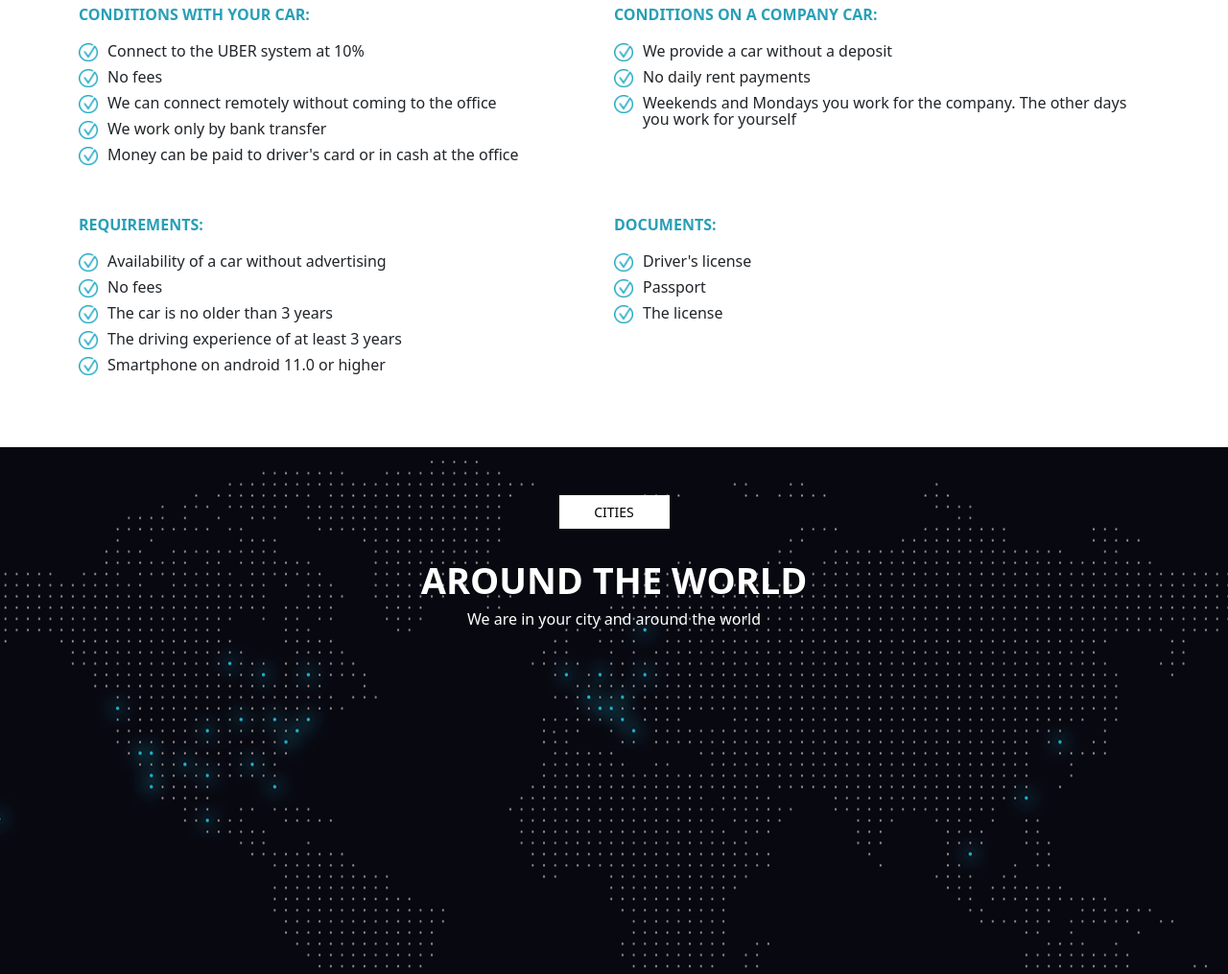
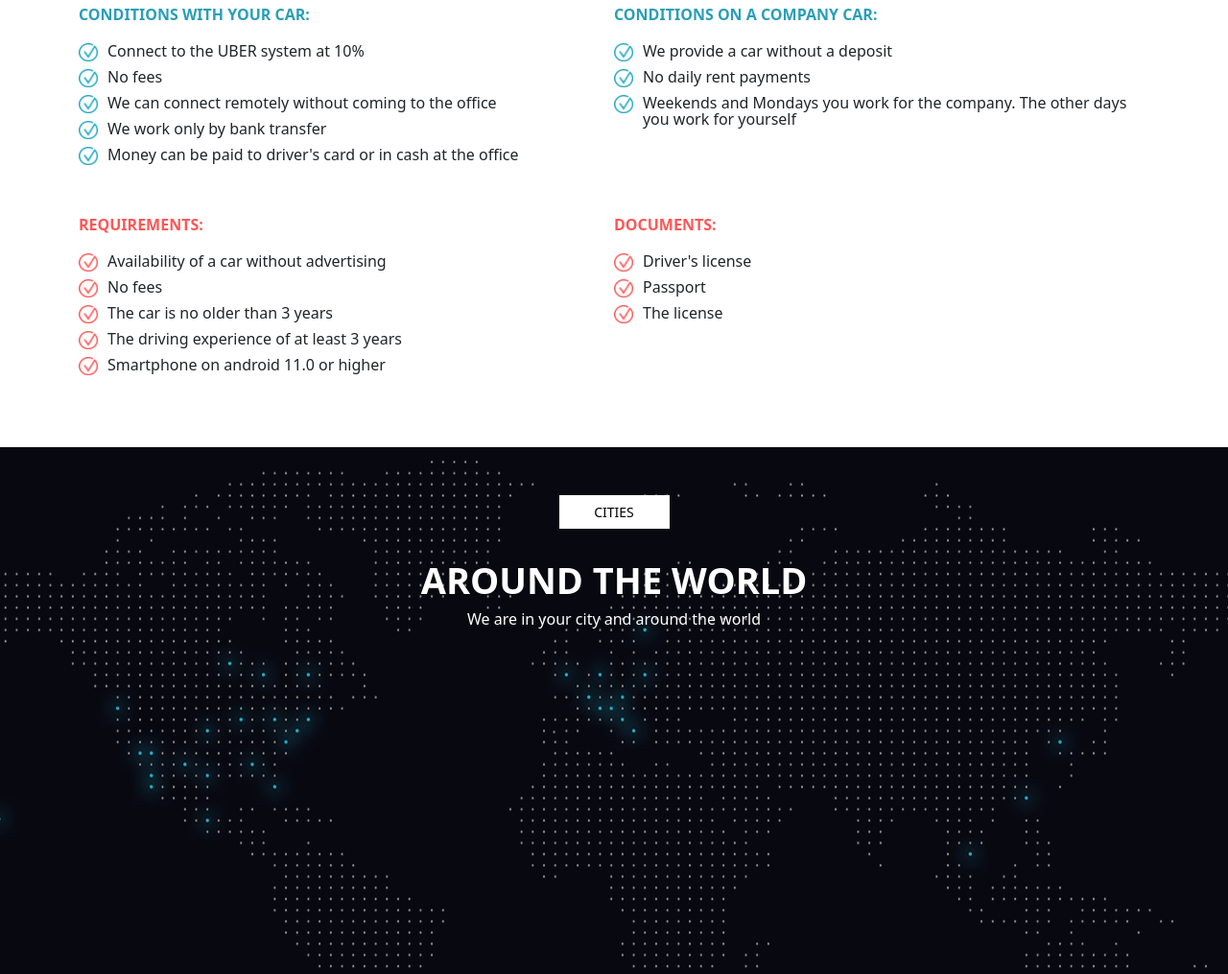
Before and after one commit to evtravnikova/uber, a website built with Parcel: page index.html in a window 1280 px wide. Shown: the part 3711-4726 px from the top of the page at 96% size. Built offline with nearby package versions, Linux system fonts and the light colour scheme.

Commit message:
Red elements at Requirement block

```diff
--- a/index.html
+++ b/index.html
@@ -355,41 +355,41 @@
             <div class="row" id="requirements_row">
 
                 <div class="col-md-6">
-                    <div class="requirements_title">REQUIREMENTS:</div>
+                    <div class="requirements_title red">REQUIREMENTS:</div>
                     <div class="requirement_item">
-                        <img src="img/check_blue.png" alt="check">
+                        <img src="img/check_red.png" alt="check">
                         <div class="conditions_text">Availability of a car without advertising</div>
                     </div>
                     <div class="requirement_item">
-                        <img src="img/check_blue.png" alt="check">
+                        <img src="img/check_red.png" alt="check">
                         <div class="conditions_text">No fees</div>
                     </div>
                     <div class="requirement_item">
-                        <img src="img/check_blue.png" alt="check">
+                        <img src="img/check_red.png" alt="check">
                         <div class="conditions_text">The car is no older than 3 years</div>
                     </div>
                     <div class="requirement_item">
-                        <img src="img/check_blue.png" alt="check">
+                        <img src="img/check_red.png" alt="check">
                         <div class="conditions_text">The driving experience of at least 3 years</div>
                     </div>
                     <div class="requirement_item">
-                        <img src="img/check_blue.png" alt="check">
+                        <img src="img/check_red.png" alt="check">
                         <div class="conditions_text">Smartphone on android 11.0 or higher</div>
                     </div>
                 </div>
 
                 <div class="col-md-6">
-                    <div class="requirements_title">DOCUMENTS:</div>
+                    <div class="requirements_title red">DOCUMENTS:</div>
                     <div class="requirement_item">
-                        <img src="img/check_blue.png" alt="check">
+                        <img src="img/check_red.png" alt="check">
                         <div class="conditions_text">Driver's license</div>
                     </div>
                     <div class="requirement_item">
-                        <img src="img/check_blue.png" alt="check">
+                        <img src="img/check_red.png" alt="check">
                         <div class="conditions_text">Passport</div>
                     </div>
                     <div class="requirement_item">
-                        <img src="img/check_blue.png" alt="check">
+                        <img src="img/check_red.png" alt="check">
                         <div class="conditions_text">The license</div>
                     </div>
                 </div>
--- a/sass/style.sass
+++ b/sass/style.sass
@@ -197,6 +197,7 @@ h1
     display: block
     margin: 70px auto
     background-color: $blue
+    transition: 0.8s all
 
     &:hover
         background-color: #0b677a
@@ -357,6 +358,8 @@ h1
     font-weight: bold
     text-transform: uppercase
     margin-bottom: 10px
+.red
+        color: #FF5656
 .requirement_item
     display: flex
     padding-top: 8px
```
Also changed, not shown: img/check_red.png (added), sass/style.css, 1 other file.
